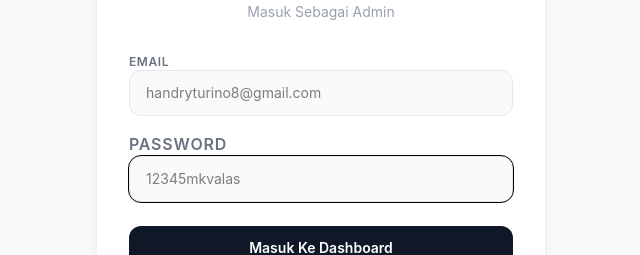
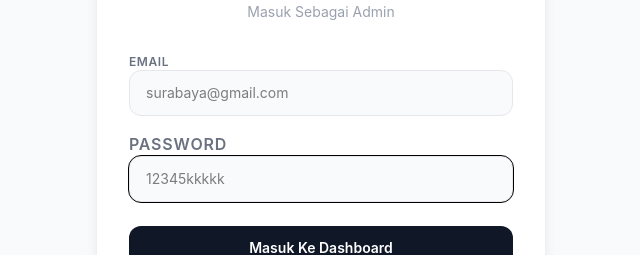
Before and after one commit to handri689/tabel2, a React (Vite) app: page /login in a window 1280 px wide. Shown: the part 316-571 px from the top of the page, without its empty margins (319-959 px from the left). Built offline with nearby package versions, Linux system fonts and the light colour scheme.

Commit message:
update button login

```diff
--- a/src/pages/HalamanLogin.jsx
+++ b/src/pages/HalamanLogin.jsx
@@ -57,7 +57,7 @@ return(
             </label>
             <input
             type= "email"
-            placeholder="handryturino8@gmail.com"
+            placeholder="surabaya@gmail.com"
             value={form.email}
             onChange={e => setForm({ ...form,email: e.target.value})}
             className="w-full px-4 py-3 border border-gray-200 rounded-xl text-sm outline-none focus:border-blue-400 focus:ring-2 focus:ring-blue-100 transition all bg-gray-50"/>
@@ -69,7 +69,7 @@ return(
             </label>
             <input
             type="password"
-            placeholder="12345mkvalas"
+            placeholder="12345kkkkk"
             value={form.password}
             onChange={e => setForm({ ...form,password: e.target.value})}
             onKeyDown={e =>e.key === 'enter' && login()}
```
